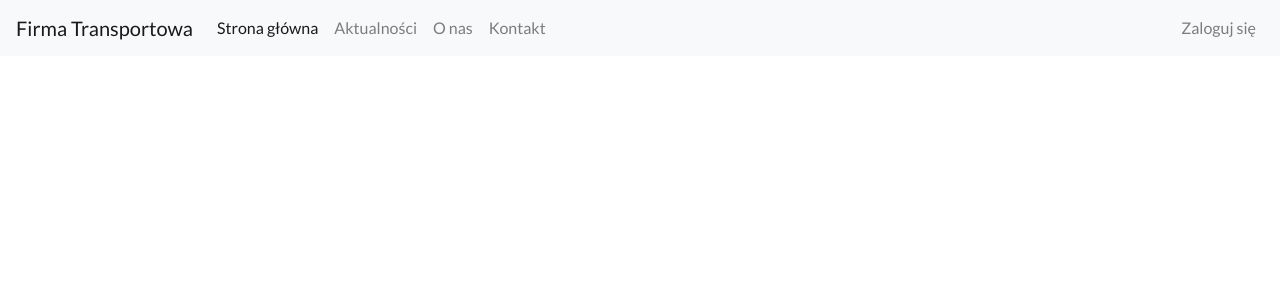
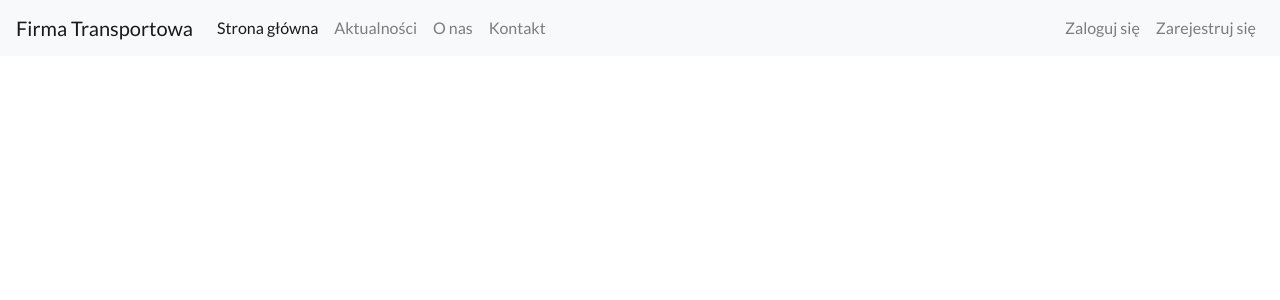
Before and after one commit to nathiss/FirmaTransportowa, a Django app: page / in a window 1280 px wide. Shown: the top 300 px of the page. Run offline with Django 3.2, Linux system fonts and the light colour scheme; some libraries are stand-ins or nearby versions.

Commit message:
Add register button

```diff
--- a/app/webapp/templates/webapp/elements/navbar.html
+++ b/app/webapp/templates/webapp/elements/navbar.html
@@ -24,6 +24,9 @@
       <li class="nav-item">
         <a class="nav-link" href="#">Zaloguj się</a>
       </li>
+      <li class="nav-item">
+        <a class="nav-link" href="#">Zarejestruj się</a>
+      </li>
     </ul>
   </div>
 </nav>
```
